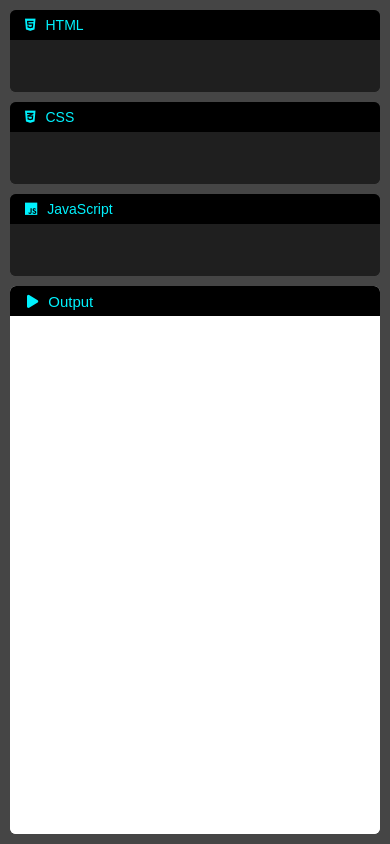
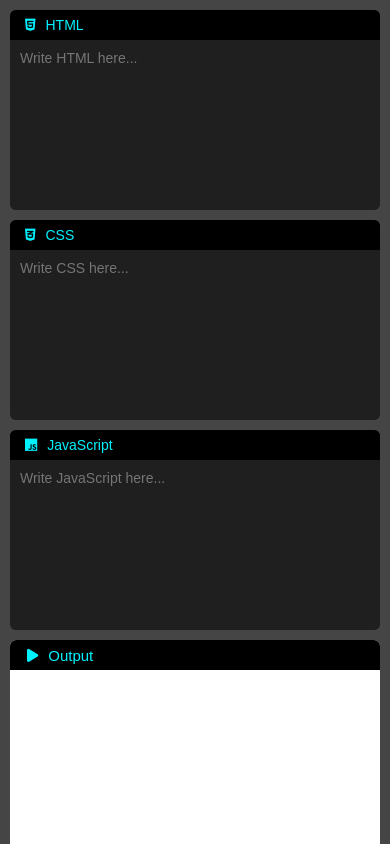
Before and after one commit to lohithaalekhyakollu/CodeDelight, a plain HTML site: page html/web-compiler.html in a window 390 px wide. Shown: the top 844 px of the page. Drawn offline with Linux system fonts and the light colour scheme.

Commit message:
compiler-1

```diff
--- a/css/web-complier.css
+++ b/css/web-complier.css
@@ -5,41 +5,48 @@
   box-sizing: border-box;
 }
 
+html, body {
+  height: auto;
+  overflow: auto;
+}
+
 body {
   background: #454545;
-  color: #00f2fe;;
-  height: 100vh;
-  overflow: hidden;
+  color: #00f2fe;
 }
+
 
 .container {
   display: flex;
   flex-direction: column;
-  height: 100vh;
+  min-height: 100vh;
   padding: 10px;
   gap: 10px;
 }
 
-/* === Top Editors Section === */
+
 .top-editors {
   display: flex;
   gap: 10px;
-  height: 50%; /* Editors take top half */
+  flex-wrap: wrap;
 }
 
 .left {
   display: flex;
   flex: 1;
   gap: 10px;
+  flex-wrap: wrap;
 }
 
+
 .editor {
-  flex: 1;
+  flex: 1 1 30%;
   display: flex;
   flex-direction: column;
   background: #1f1f1f;
   border-radius: 6px;
   overflow: hidden;
+  min-height: 400px;
 }
 
 label {
@@ -68,56 +75,55 @@ textarea {
   overflow: auto;
 }
 
-/* === Output Section === */
+
 .right {
-  flex: 1;
+  width: 100%;
   display: flex;
   flex-direction: column;
   border-radius: 6px;
   overflow: hidden;
   background: white;
+  min-height: 300px;
 }
 
 .right label {
   background: #000;
-  color: #00f2fe;;
+  color: #00f2fe;
   font-weight: 500;
   padding: 8px 12px;
   font-size: 15px;
 }
 
 iframe {
-  flex: 1;
   width: 100%;
+  min-height: 100vh;
+  height: auto;
   border: none;
   background: #fff;
-  overflow: auto; /* allow scroll inside iframe */
 }
 
-/* === Responsive Styling === */
+
 @media (max-width: 1024px) {
   .top-editors {
     flex-direction: column;
-    height: auto;
   }
 
   .left {
     flex-direction: column;
-    gap: 10px;
   }
 
   .editor {
-    height: 150px;
+    min-height: 220px;
   }
 
   .right {
-    height: calc(100vh - 510px); /* Adjust based on editor stack */
+    min-height: 300px;
   }
 }
 
 @media (max-width: 600px) {
   .editor {
-    height: 140px;
+    min-height: 200px;
   }
 
   textarea {
@@ -125,6 +131,6 @@ iframe {
   }
 
   .right {
-    height: calc(100vh - 460px);
+    min-height: 280px;
   }
 }
--- a/html/web-compiler.html
+++ b/html/web-compiler.html
@@ -17,17 +17,17 @@
     <div class="left">
       <div class="editor">
         <label><i class="fa-brands fa-html5"></i> HTML</label>
-        <textarea spellcheck="false" id="html-code" onkeyup="run()"></textarea>
+        <textarea placeholder="Write HTML here..." spellcheck="false" id="html-code" onkeyup="run()"></textarea>
       </div>
 
       <div class="editor">
         <label><i class="fa-brands fa-css3-alt"></i> CSS</label>
-        <textarea spellcheck="false" id="css-code" onkeyup="run()"></textarea>
+        <textarea placeholder="Write CSS here..." spellcheck="false" id="css-code" onkeyup="run()"></textarea>
       </div>
 
       <div class="editor">
         <label><i class="fa-brands fa-js"></i> JavaScript</label>
-        <textarea spellcheck="false" id="js-code" onkeyup="run()"></textarea>
+        <textarea placeholder="Write JavaScript here..." spellcheck="false" id="js-code" onkeyup="run()"></textarea>
       </div>
     </div>
   </div>
@@ -56,74 +56,3 @@
 
 </body>
 </html>
-
-
-
-
-
-
-
-
-
-
-
-
-
-
-
-
-
-
-
-
-
-
-
-
-
-
-
-
-
-
-
-
-<!-- <!DOCTYPE html>
-<html>
-    <head>
-        <meta name="viewport" content="width=device-width, initial-scale=1.0">
-        <title>Code Editor</title>
-        <link rel="stylesheet" href="web-complier.css">
-        <link rel="stylesheet" href="https://cdnjs.cloudflare.com/ajax/libs/font-awesome/6.5.0/css/all.min.css">
-    </head>
-    <body>
-        <div class="container">
-            <div class="left">
-                <label><i class="fa-brands fa-html5"></i> HTML</label>
-                <textarea id="html-code" onkeyup="run()"></textarea>
-                <label><i class="fa-brands fa-css3-alt"></i> CSS</label>
-                <textarea id="css-code" onkeyup="run()"></textarea>
-                <label><i class="fa-brands fa-js"></i> JavaScript</label>
-                <textarea id="js-code" onkeyup="run()"></textarea>
-            </div>
-            <div class="right">
-                <label><i class="fa-solid fa-play"></i> Output</label>
-                <iframe id="output"></iframe>
-            </div>
-
-
-            <script>
-
-                function run() {
-                    let htmlCode = document.getElementById("html-code").value;
-                    let cssCode = document.getElementById("css-code").value;
-                    let jsCode = document.getElementById("js-code").value;
-                    let output = document.getElementById("output");
-
-                    output.contentDocument.body.innerHTML = htmlCode+"<style>"+cssCode+"</style>";
-                    output.contentWindow.eval(jsCode);
-                }
-            </script>
-        </div>
-    </body>
-</html> -->
```
